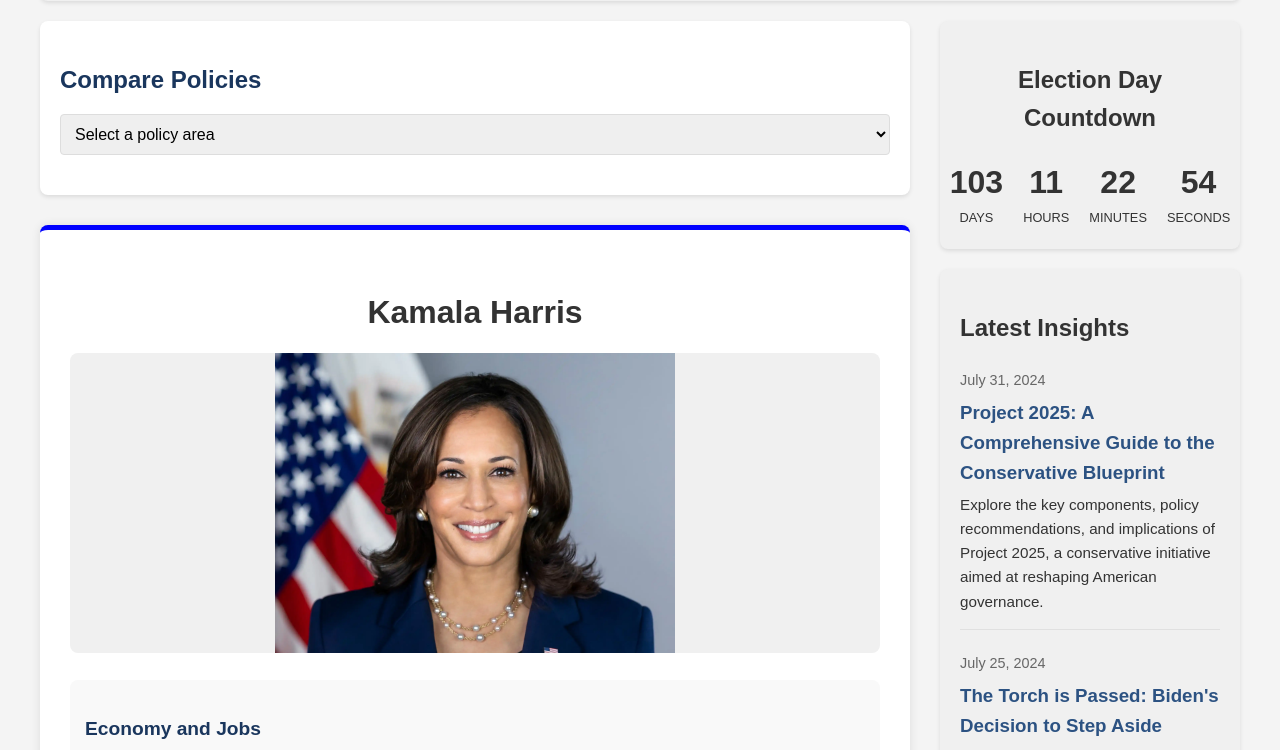
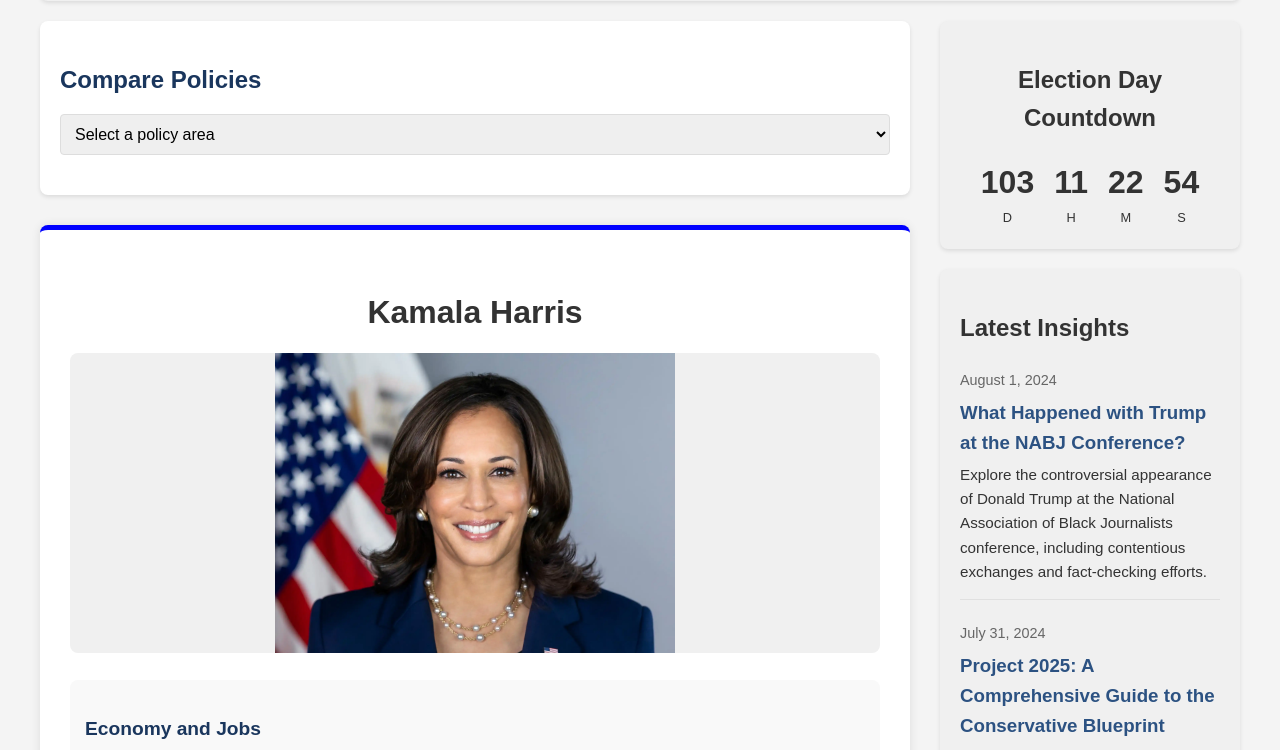
Before and after one commit to PaulMoreira/FactVerify, a React (Create React App) app: page / in a window 1280 px wide. Shown: the part 410-1160 px from the top of the page. Built offline with nearby package versions, Linux system fonts and the light colour scheme.

Commit message:
added a new article

```diff
--- a/src/CountdownTimer.js
+++ b/src/CountdownTimer.js
@@ -10,28 +10,28 @@ const CountdownTimer = () => {
 
       if (difference > 0) {
         timeLeft = {
-          days: Math.floor(difference / (1000 * 60 * 60 * 24)),
-          hours: Math.floor((difference / (1000 * 60 * 60)) % 24),
-          minutes: Math.floor((difference / 1000 / 60) % 60),
-          seconds: Math.floor((difference / 1000) % 60)
+          d: Math.floor(difference / (1000 * 60 * 60 * 24)),
+          h: Math.floor((difference / (1000 * 60 * 60)) % 24),
+          m: Math.floor((difference / 1000 / 60) % 60),
+          s: Math.floor((difference / 1000) % 60)
         };
       }
 
       return timeLeft;
     };
 
-    const timer = setTimeout(() => {
+    const timer = setInterval(() => {
       setTimeLeft(calculateTimeLeft());
     }, 1000);
 
-    return () => clearTimeout(timer);
-  }, [timeLeft]);
+    return () => clearInterval(timer);
+  }, []);
 
   return (
     <div className="countdown-timer">
       <h2>Election Day Countdown</h2>
       <div className="timer">
-        {Object.keys(timeLeft).length === 0 ? (
+        {Object.entries(timeLeft).length === 0 ? (
           <span>Election Day is here!</span>
         ) : (
           Object.entries(timeLeft).map(([unit, value]) => (
--- a/src/WhatsNewSection.js
+++ b/src/WhatsNewSection.js
@@ -3,16 +3,16 @@ import { Link } from 'react-router-dom';
 import articleData from './articleData';
 
 const WhatsNewSection = () => {
-  // Sort articles by date and get the latest 2
-  const latestArticles = [...articleData]
+  // Sort articles by date (newest first) and take the top 3
+  const sortedArticles = [...articleData]
     .sort((a, b) => new Date(b.date) - new Date(a.date))
-    .slice(0, 2);
+    .slice(0, 3);
 
   return (
     <div className="whats-new-section">
       <h2>Latest Insights</h2>
       <ul>
-        {latestArticles.map((article, index) => (
+        {sortedArticles.map((article, index) => (
           <li key={index}>
             <span className="date">{article.date}</span>
             <h3>
--- a/src/articleData.js
+++ b/src/articleData.js
@@ -1,5 +1,58 @@
 // articleData.js
 export const articleData = [
+  {
+    id: "trump-nabj-conference",
+    date: "August 1, 2024",
+    headline: "What Happened with Trump at the NABJ Conference?",
+    summary: "Explore the controversial appearance of Donald Trump at the National Association of Black Journalists conference, including contentious exchanges and fact-checking efforts.",
+    shareUrl: "https://vote2024info.vercel.app/insights/trump-nabj-conference",
+    content: `
+      <h2>What Happened with Trump at the NABJ Conference?</h2>
+      <p>Donald Trump's recent appearance at the National Association of Black Journalists (NABJ) conference on July 31, 2024, was not just another speaking engagement; it was a stage for controversy and confrontation, drawing intense media scrutiny. As the former president took to the podium, the air was thick with anticipation — and skepticism.</p>
+
+      <h3>A Contentious Reception</h3>
+      <p>Upon his arrival, Trump was greeted with a <strong>mixed reception</strong>. Attendees expressed their discontent through audible boos, while applause was sparse. The panel discussion, which started approximately <strong>15 minutes late</strong>, set a tense tone for what was to unfold.</p>
+      <p>Source: Variety</p>
+
+      <h3>Hostile Exchanges</h3>
+      <p>One of the most notable moments came during Trump's interaction with <strong>Rachel Scott</strong>, an ABC News correspondent. Trump labeled her introduction as "very rude," and further undermined her network's credibility by branding it as "fake news." This hostile exchange not only highlighted Trump's contentious relationship with the media but also set the stage for a fraught discussion.</p>
+      <p>Source: MSNBC</p>
+
+      <h3>Controversial Remarks</h3>
+      <p>During the panel, Trump made headlines with his <strong>racial comments</strong> regarding Vice President Kamala Harris. He stated he "didn't know she was Black" until a few years ago, questioning her racial identity. Trump inaccurately claimed that Harris had previously only promoted her Indian heritage, which sparked outrage among attendees.</p>
+      <p>Source: PBS News</p>
+
+      <h3>Claims of Accomplishments</h3>
+      <p>In a surprising turn, Trump claimed he had done "so much" for the Black population in America. This assertion was met with skepticism, given his past remarks often viewed as racially insensitive. Many in the audience seemed unconvinced by his self-proclaimed accolades.</p>
+      <p>Source: MSNBC</p>
+
+      <h3>Real-Time Fact-Checking</h3>
+      <p>In a bid to maintain integrity, NABJ partnered with <strong>PolitiFact</strong> to provide real-time fact-checking during the discussion. However, numerous attendees criticized the organization for not adequately addressing many of Trump's misleading statements, further complicating the event's atmosphere.</p>
+      <p>Source: Variety</p>
+
+      <h3>Protests and Resignations</h3>
+      <p>The decision to host Trump ignited <strong>protests</strong> outside the venue, and several resignations occurred within NABJ's leadership, revealing deep divisions among members about the appropriateness of giving a platform to Trump, who has been criticized for his treatment of the media and racial issues.</p>
+      <p>Source: MSNBC</p>
+
+      <h3>Vice President Harris's Response</h3>
+      <p>In the aftermath, Vice President Harris responded to Trump's comments, labeling them as divisive and disrespectful. She emphasized that the American people deserved <strong>better leadership</strong> that is truthful and unifying.</p>
+      <p>Source: PBS News</p>
+
+      <h4>Did You Know?</h4>
+      <p>The NABJ is dedicated to advocating for diversity in journalism, yet hosting Trump, a figure often criticized for his divisive rhetoric, sparked significant backlash and internal conflict within the organization.</p>
+
+      <h3>Conclusion</h3>
+      <p>Donald Trump's appearance at the NABJ conference was characterized by <strong>controversy</strong>, <strong>hostility</strong>, and a notable lack of accountability for misleading statements. The event not only illuminated existing tensions within the NABJ but also raised critical questions about the implications of allowing such figures a platform in discussions concerning race and media.</p>
+      <p>As we reflect on this event, one question remains: <strong>What does this tell us about the future of dialogue in journalism, especially regarding race?</strong></p>
+
+      <h3>Further Reading</h3>
+      <ul>
+        <li><a href="https://www.msnbc.com/trump-nabj-interview" target="_blank" rel="noopener noreferrer">MSNBC - Trump's Hostile NABJ Interview</a></li>
+        <li><a href="https://www.pbs.org/news/harris-responds-to-trump" target="_blank" rel="noopener noreferrer">PBS News - Harris Responds to Trump</a></li>
+        <li><a href="https://variety.com/trump-nabj-conference" target="_blank" rel="noopener noreferrer">Variety - Trump at NABJ Conference</a></li>
+      </ul>
+    `
+  },
   {
     id: "project-2025-explained",
     date: "July 31, 2024",
```
Also changed, not shown: 1 other file (tests, documents, lock files or other folders).
